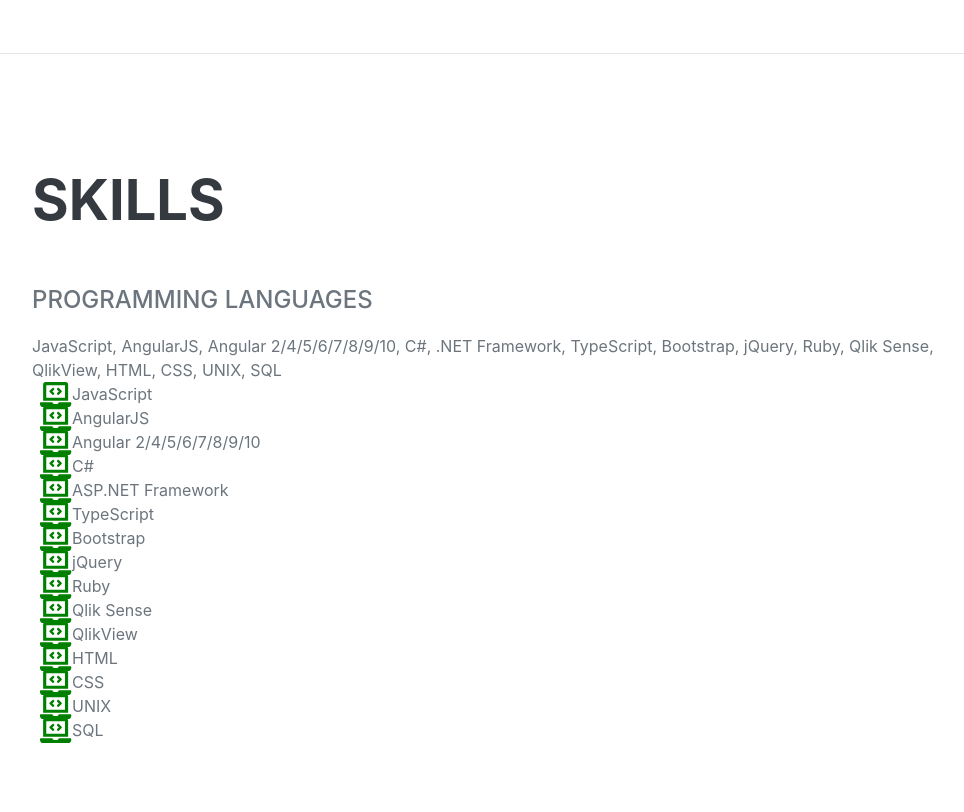
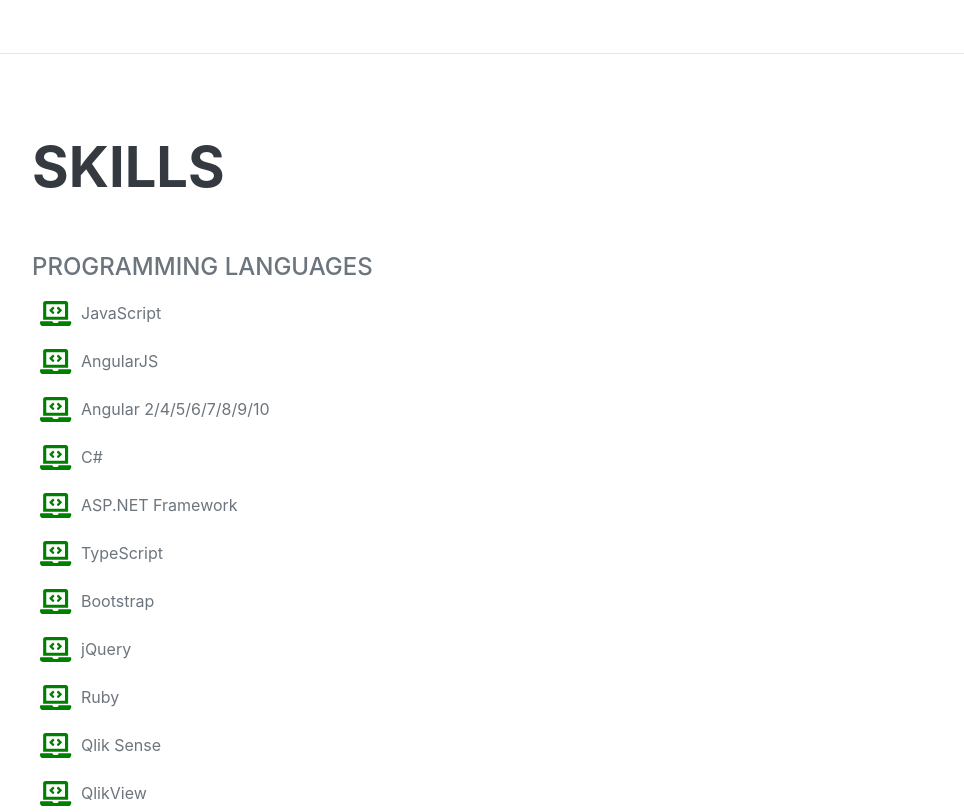
Before and after one commit to PranamBhat/pranambhat.github.io, a plain HTML site: page index.html in a window 1280 px wide. Shown: the part 4420-5232 px from the top of the page, without its empty margins (288-1252 px from the left). Drawn offline with nearby package versions, Linux system fonts and the light colour scheme; a web font is replaced by a local one.

Commit message:
Committing changes to my portfolio

```diff
--- a/index.html
+++ b/index.html
@@ -273,73 +273,67 @@
             <div class="resume-section-content">
                 <h2 class="mb-5">Skills</h2>
                 <div class="subheading mb-3">Programming Languages </div>
-                JavaScript, AngularJS, Angular 2/4/5/6/7/8/9/10, C#, .NET Framework, TypeScript, Bootstrap, jQuery,
-                Ruby, Qlik Sense, QlikView, HTML, CSS, UNIX, SQL
-
-                <!-- <div class="subheading mb-3">Tech Stack</div> -->
                 <ul class="fa-ul mb-0">
-
-
                    <li>
-                        <span class="fa-li"><i class='fas fa-laptop-code' style='font-size:25px;color:green'></i></span>
+                        <span class="fa-li"><i class='fas fa-laptop-code' style='font-size:25px;color:green'></i></span>&nbsp;
                         JavaScript
-                    </li>
+                    </li><br/>
                     <li>
-                        <span class="fa-li"><i class='fas fa-laptop-code' style='font-size:25px;color:green'></i></span>
+                        <span class="fa-li"><i class='fas fa-laptop-code' style='font-size:25px;color:green'></i></span>&nbsp;
                         AngularJS
-                    </li>
+                    </li><br/>
                     <li>
-                        <span class="fa-li"><i class='fas fa-laptop-code' style='font-size:25px;color:green'></i></span>
+                        <span class="fa-li"><i class='fas fa-laptop-code' style='font-size:25px;color:green'></i></span>&nbsp;
                         Angular 2/4/5/6/7/8/9/10
-                    </li>
+                    </li><br/>
                     <li>
-                        <span class="fa-li"><i class='fas fa-laptop-code' style='font-size:25px;color:green'></i></span>
+                        <span class="fa-li"><i class='fas fa-laptop-code' style='font-size:25px;color:green'></i></span>&nbsp;
                         C#
-                    </li>
+                    </li><br/>
                     <li>
-                        <span class="fa-li"><i class='fas fa-laptop-code' style='font-size:25px;color:green'></i></span>
+                        <span class="fa-li"><i class='fas fa-laptop-code' style='font-size:25px;color:green'></i></span>&nbsp;
                         ASP.NET Framework
-                    </li>
+                    </li><br/>
                     <li>
-                        <span class="fa-li"><i class='fas fa-laptop-code' style='font-size:25px;color:green'></i></span>
+                        <span class="fa-li"><i class='fas fa-laptop-code' style='font-size:25px;color:green'></i></span>&nbsp;
                         TypeScript
-                    </li>
+                    </li><br/>
                     <li>
-                        <span class="fa-li"><i class='fas fa-laptop-code' style='font-size:25px;color:green'></i></span>
+                        <span class="fa-li"><i class='fas fa-laptop-code' style='font-size:25px;color:green'></i></span>&nbsp;
                         Bootstrap
-                    </li>
+                    </li><br/>
                     <li>
-                        <span class="fa-li"><i class='fas fa-laptop-code' style='font-size:25px;color:green'></i></span>
+                        <span class="fa-li"><i class='fas fa-laptop-code' style='font-size:25px;color:green'></i></span>&nbsp;
                         jQuery
-                    </li>
+                    </li><br/>
                     <li>
-                        <span class="fa-li"><i class='fas fa-laptop-code' style='font-size:25px;color:green'></i></span>
+                        <span class="fa-li"><i class='fas fa-laptop-code' style='font-size:25px;color:green'></i></span>&nbsp;
                         Ruby
-                    </li>
+                    </li><br/>
                     <li>
-                        <span class="fa-li"><i class='fas fa-laptop-code' style='font-size:25px;color:green'></i></span>
+                        <span class="fa-li"><i class='fas fa-laptop-code' style='font-size:25px;color:green'></i></span>&nbsp;
                         Qlik Sense
-                    </li>
+                    </li><br/>
                     <li>
-                        <span class="fa-li"><i class='fas fa-laptop-code' style='font-size:25px;color:green'></i></span>
+                        <span class="fa-li"><i class='fas fa-laptop-code' style='font-size:25px;color:green'></i></span>&nbsp;
                         QlikView
-                    </li>
+                    </li><br/>
                     <li>
-                        <span class="fa-li"><i class='fas fa-laptop-code' style='font-size:25px;color:green'></i></span>
+                        <span class="fa-li"><i class='fas fa-laptop-code' style='font-size:25px;color:green'></i></span>&nbsp;
                         HTML
-                    </li>
+                    </li><br/>
                     <li>
-                        <span class="fa-li"><i class='fas fa-laptop-code' style='font-size:25px;color:green'></i></span>
+                        <span class="fa-li"><i class='fas fa-laptop-code' style='font-size:25px;color:green'></i></span>&nbsp;
                         CSS
-                    </li>
+                    </li><br/>
                     <li>
-                        <span class="fa-li"><i class='fas fa-laptop-code' style='font-size:25px;color:green'></i></span>
+                        <span class="fa-li"><i class='fas fa-laptop-code' style='font-size:25px;color:green'></i></span>&nbsp;
                         UNIX
-                    </li>
+                    </li><br/>
                     <li>
-                        <span class="fa-li"><i class='fas fa-laptop-code' style='font-size:25px;color:green'></i></span>
+                        <span class="fa-li"><i class='fas fa-laptop-code' style='font-size:25px;color:green'></i></span>&nbsp;
                         SQL
-                    </li>
+                    </li><br/>
 
                 </ul>
             </div>
```
Lines whose indentation alone changed are shown as unchanged.
